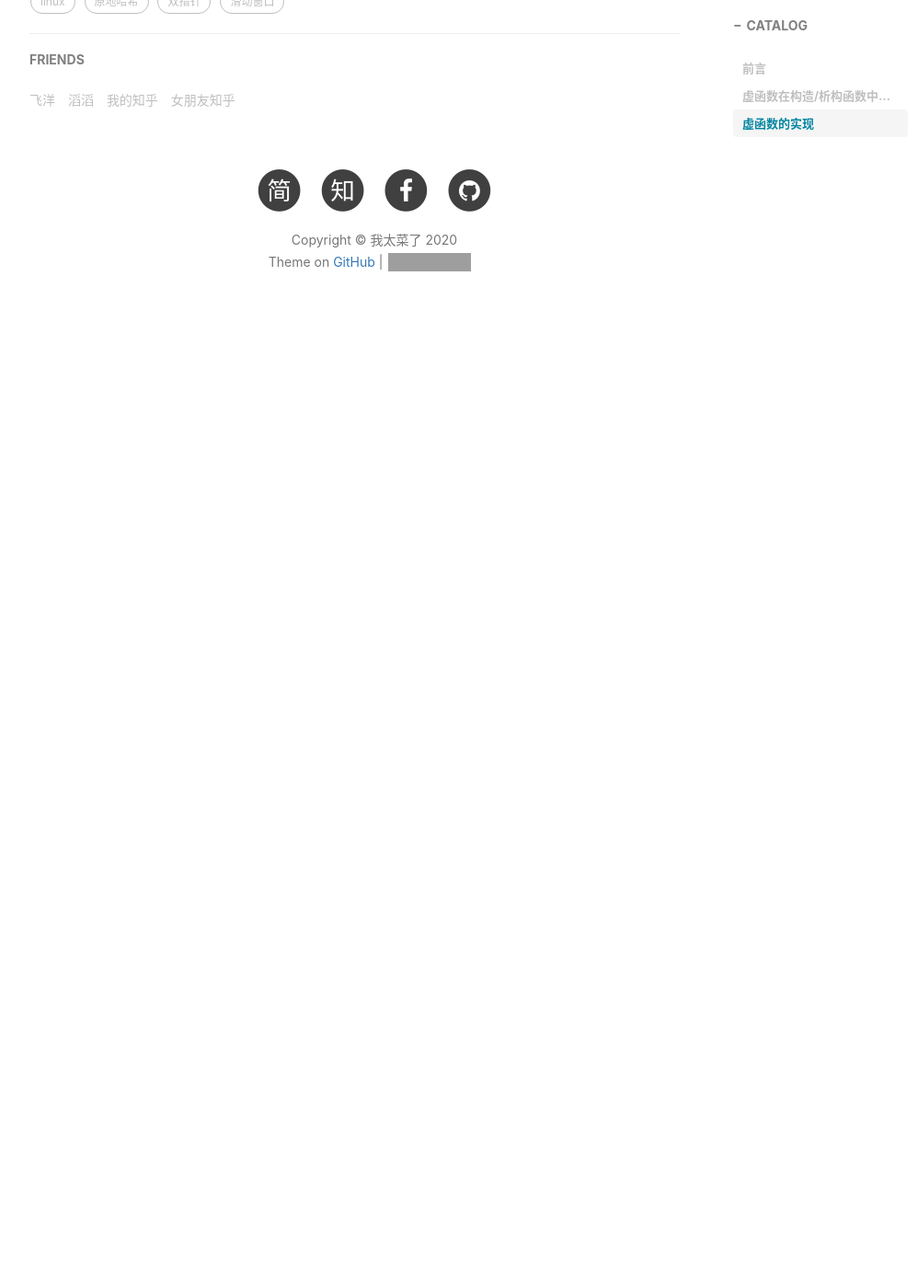
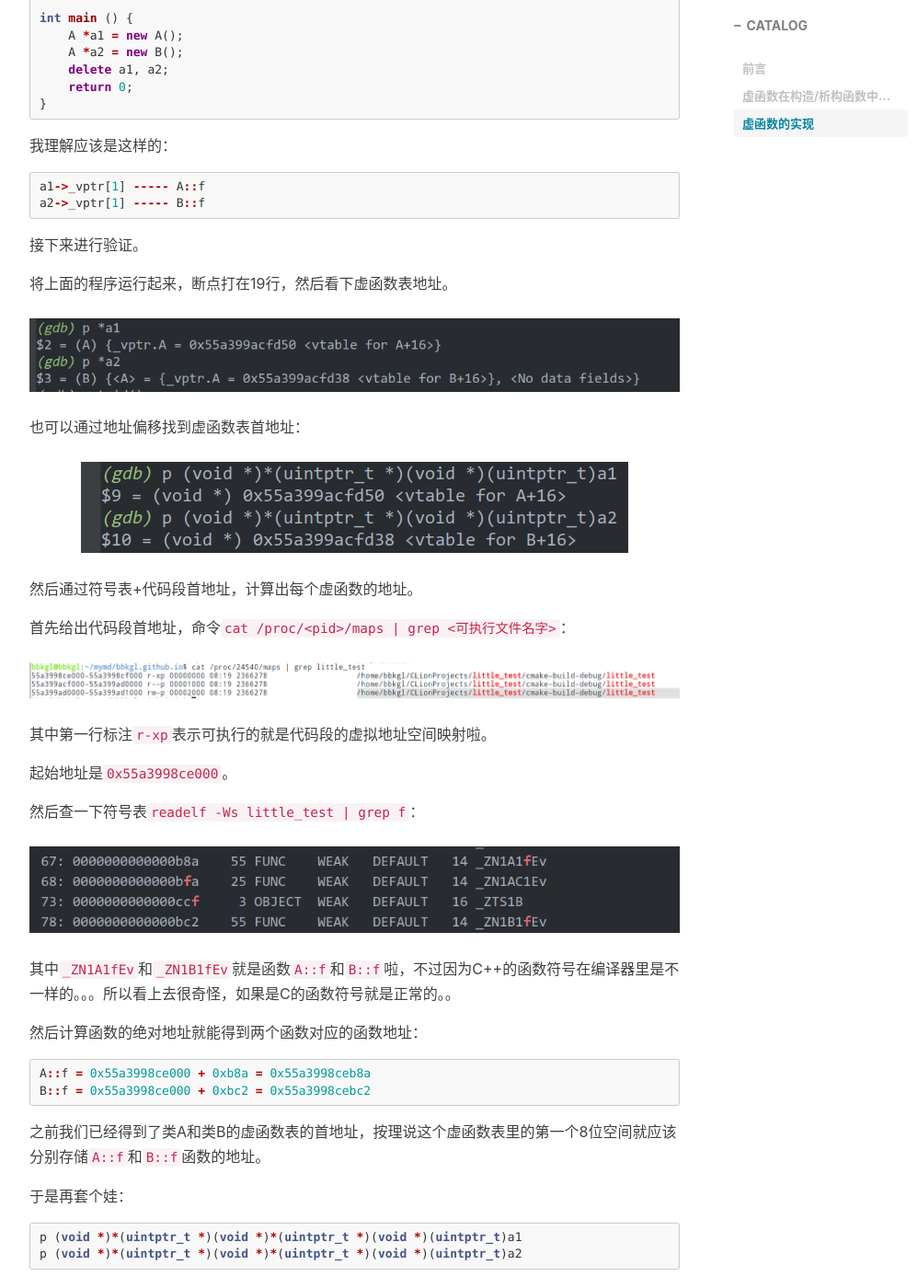
Before and after one commit to bbkgl/bbkgl.github.io, a Jekyll site: the page built from _posts/2020-07-24-关于虚函数实现.md, in a window 1280 px wide and 1400 px high, scrolled down 5238 px. Shown: the whole window at 92% size, without its empty margins (233-1231 px from the left). Built offline with Jekyll 4.4.1, drawn with Linux system fonts in a browser that asks for light colours; nearby versions of some CDN libraries; comment, search, counter and statistics services are not loaded; before the commit the page ends 5627 px from its top, so only the background shows below that; some of the changed text lies outside the part shown; grey boxes are pictures that could not be loaded.

Commit message:
虚函数的实现和验证

````diff
--- a/_posts/2020-07-24-关于虚函数实现.md
+++ b/_posts/2020-07-24-关于虚函数实现.md
@@ -197,3 +197,107 @@ a->f() -----> a->_vptr[1]()
 ```
 
 这个时候就会根据指针指向的内存块里的虚函数指针来调用对应的函数，这样只要控制虚函数表中对应的函数地址，用子类同名重写函数去覆盖父类的函数，就能达到调用子类函数的目的，也就是实现多态了。
+
+给出简单的例子：
+
+```cpp
+#include <cstdio>
+#include <iostream>
+
+class A {
+    virtual void f() {
+        std::cout << "A::f" << std::endl;
+    }
+};
+
+class B : public A {
+    void f() {
+        std::cout << "B::f" << std::endl;
+    }
+};
+
+int main () {
+    A *a1 = new A();
+    A *a2 = new B();
+    delete a1, a2;
+    return 0;
+}
+```
+
+我理解应该是这样的：
+
+```cpp
+a1->_vptr[1] ----- A::f
+a2->_vptr[1] ----- B::f
+```
+
+接下来进行验证。
+
+将上面的程序运行起来，断点打在19行，然后看下虚函数表地址。
+
+![1596551023795](https://raw.githubusercontent.com/bbkgl/bbkgl.github.io/master/cloud_img/1596551023795.png)
+
+也可以通过地址偏移找到虚函数表首地址：
+
+![1596551270029](https://raw.githubusercontent.com/bbkgl/bbkgl.github.io/master/cloud_img/1596551270029.png)
+
+然后通过符号表+代码段首地址，计算出每个虚函数的地址。
+
+首先给出代码段首地址，命令`cat /proc/<pid>/maps | grep <可执行文件名字>`：
+
+![1596551469794](https://raw.githubusercontent.com/bbkgl/bbkgl.github.io/master/cloud_img/1596551469794.png)
+
+其中第一行标注`r-xp`表示可执行的就是代码段的虚拟地址空间映射啦。
+
+起始地址是`0x55a3998ce000`。
+
+然后查一下符号表`readelf -Ws little_test | grep f`：
+
+![1596551698843](https://raw.githubusercontent.com/bbkgl/bbkgl.github.io/master/cloud_img/1596551698843.png)
+
+其中`_ZN1A1fEv`和`_ZN1B1fEv`就是函数`A::f`和`B::f`啦，不过因为C++的函数符号在编译器里是不一样的。。。所以看上去很奇怪，如果是C的函数符号就是正常的。。
+
+然后计算函数的绝对地址就能得到两个函数对应的函数地址：
+
+```cpp
+A::f = 0x55a3998ce000 + 0xb8a = 0x55a3998ceb8a
+B::f = 0x55a3998ce000 + 0xbc2 = 0x55a3998cebc2
+```
+
+之前我们已经得到了类A和类B的虚函数表的首地址，按理说这个虚函数表里的第一个8位空间就应该分别存储`A::f`和`B::f`函数的地址。
+
+于是再套个娃：
+
+```cpp
+p (void *)*(uintptr_t *)(void *)*(uintptr_t *)(void *)(uintptr_t)a1
+p (void *)*(uintptr_t *)(void *)*(uintptr_t *)(void *)(uintptr_t)a2
+```
+
+简单解释一下：首先根据a1指针获得对象的地址，然后根据对象的前8个字节存储了虚函数表首地址可以拿到虚函数表的首地址。表示为`vta`。
+
+```cpp
+vta = (void *)*(uintptr_t *)(void *)(uintptr_t)a1
+```
+
+然后根据虚函数表的前8个字节中存储了第一虚函数的首地址，
+
+```cpp
+p (void *)*(uintptr_t *)vta
+```
+
+算是很套娃了。
+
+打印执行的gdb的结果：
+
+![1596552816890](https://raw.githubusercontent.com/bbkgl/bbkgl.github.io/master/cloud_img/1596552816890.png)
+
+然后看一下之前计算出的函数地址：
+
+```cpp
+A::f = 0x55a3998ce000 + 0xb8a = 0x55a3998ceb8a
+B::f = 0x55a3998ce000 + 0xbc2 = 0x55a3998cebc2
+```
+
+是一样的！感动的痛哭流涕。
+
+验证成功！
````
Also changed, not shown: cloud_img/1596551023795.png (added), cloud_img/1596551270029.png (added), cloud_img/1596551469794.png (added), cloud_img/1596551698843.png (added), cloud_img/1596552816890.png (added).
